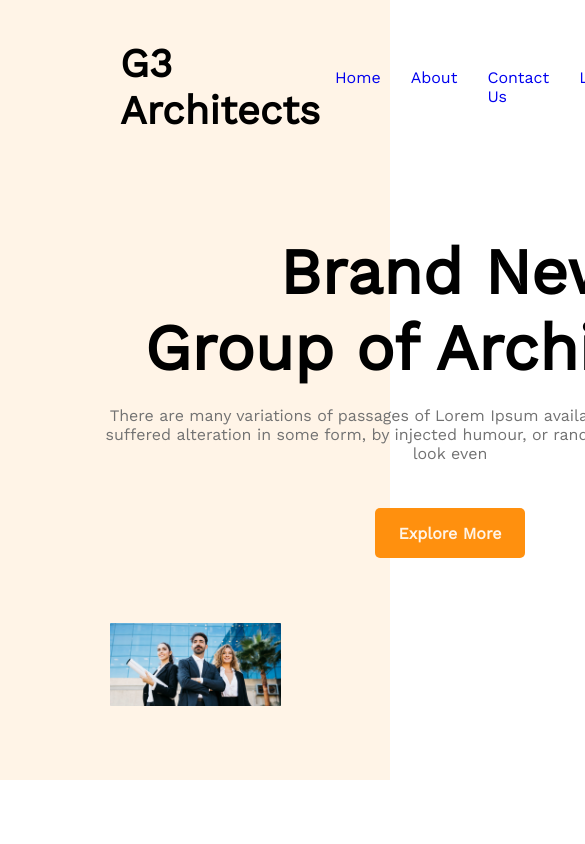
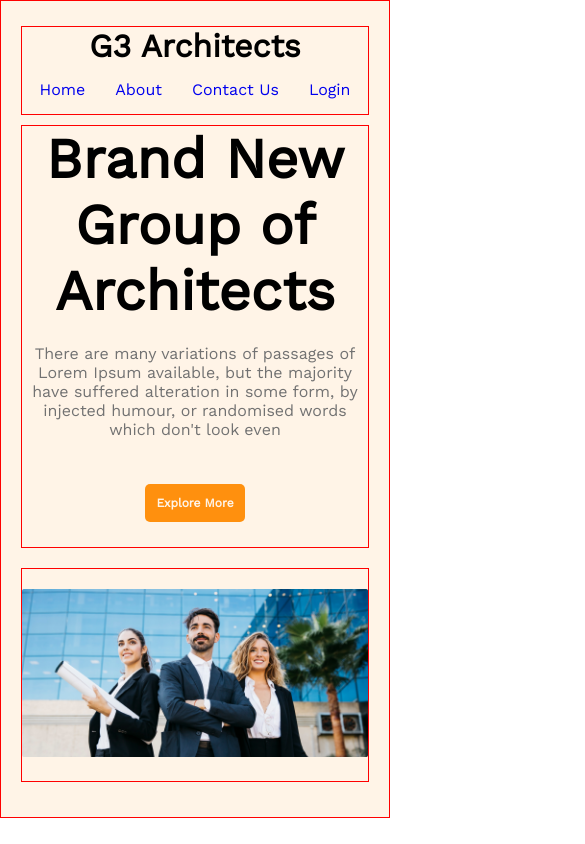
Before and after one commit to webdevfarhad/g3-architech-website, a plain HTML site: page index.html in a window 390 px wide. Shown: the top 844 px of the page, 585 px wide, since content can reach past the window. Drawn offline with nearby package versions, Linux system fonts and the light colour scheme.

Commit message:
1st banner responsive for 576px breakpoint done

```diff
--- a/index.html
+++ b/index.html
@@ -7,7 +7,7 @@
     <link rel="preconnect" href="https://fonts.googleapis.com">
     <link rel="preconnect" href="https://fonts.gstatic.com" crossorigin>
     <link href="https://fonts.googleapis.com/css2?family=Work+Sans&display=swap" rel="stylesheet">
-    <title>Document</title>
+    <title>G3 Architects</title>
 </head>
 <body>
     <header class="header">
@@ -21,7 +21,7 @@
             </ul>
         </nav>
         <div class="banner1">
-            <div class="text-sec">
+            <div class="bann1-text-sec">
                 <div class="banner1-title">
                     <h1>Brand New <br>Group of Architects</h1>
                 </div>
--- a/style.css
+++ b/style.css
@@ -11,6 +11,7 @@
     padding: 30px 100px;
     background-color: #fff4e7 ;
     justify-content: center;
+    border: 1px solid red;
 
 }
 .nav{
@@ -19,6 +20,7 @@
     align-items: center;
     margin: 10px 20px;
     width: 100%;
+    border: 1px solid red;
 }
 .nav li{
     list-style: none;
@@ -39,6 +41,7 @@
     max-width: 800px;
     text-align: center;
     margin: 0px auto;
+    border: 1px solid red;
 }
 .banner1-title h1{
     font-size: 4rem;
@@ -53,6 +56,7 @@
     align-items: center;
     margin: 20px auto;
     width: 90%;
+    border: 1px solid red;
 }
 .banner1-img img{
     width: 100%;
@@ -74,3 +78,27 @@
     background-color: #ff900e;
     margin: 25px;
 }
+@media screen and (max-width: 576px){
+    .nav{
+        flex-direction: column;
+        text-align: center;
+        margin: 10px auto;
+    }
+    .nav-title{
+        font-size: 2rem;
+    }
+    .header{
+        padding: 15px 20px;
+    }
+    .banner1-title> h1{
+        font-size: 3.5rem;
+    }
+    .banner1-img{
+        width: 100%;
+    }
+    .bann1-btn{
+        width: 100px;
+        height: 38px;
+        font-size: .75rem;
+    }
+}
```
